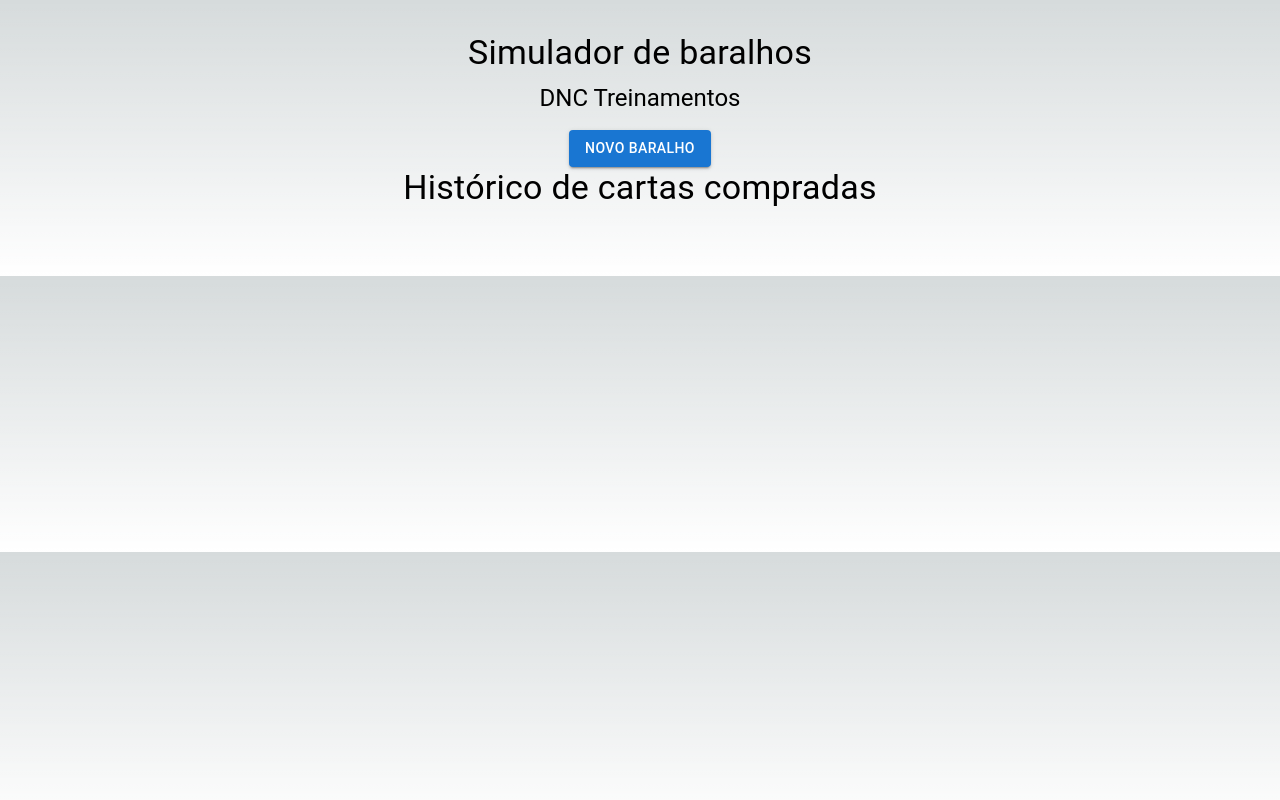
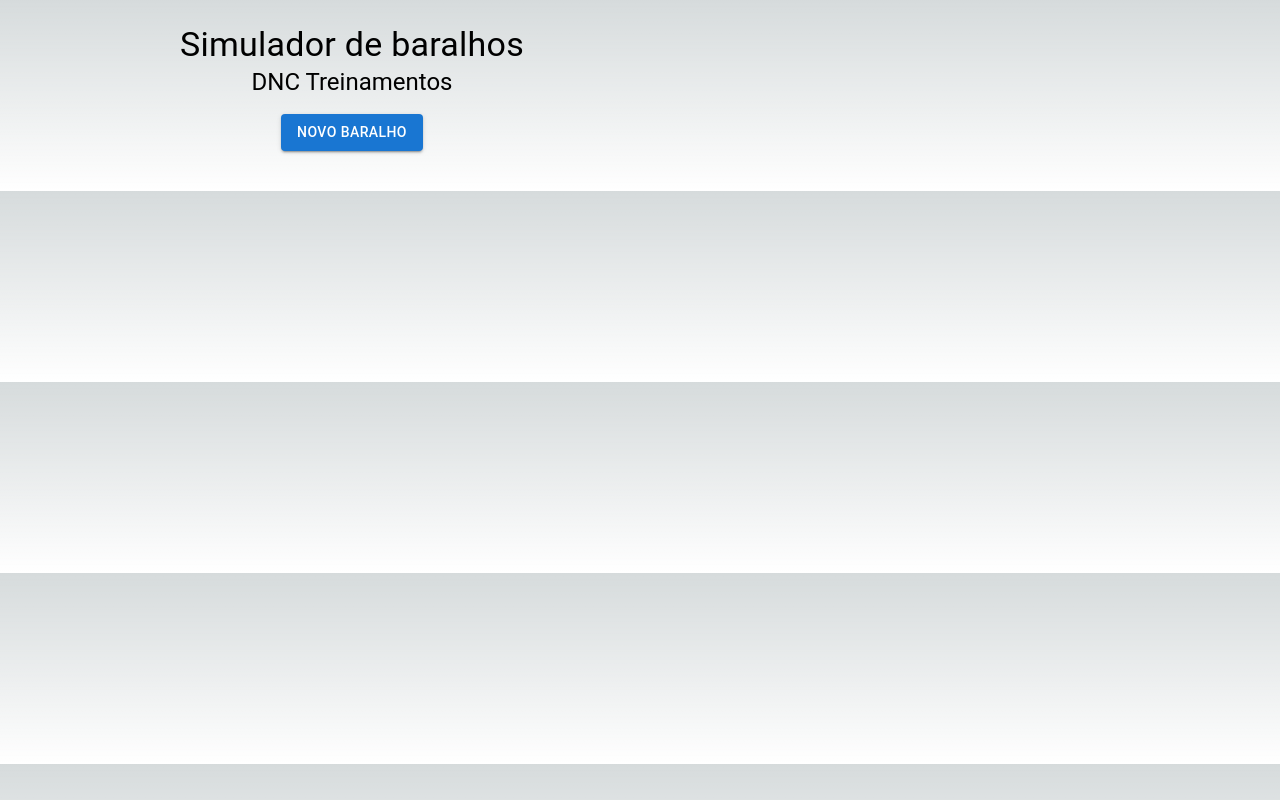
Before and after one commit to CSFDuarte/Baralho-DNC, a Next.js app: page / in a window 1280 px wide. Built offline with nearby package versions, Linux system fonts and the light colour scheme.

Commit message:
fix: Ajustes no layout

```diff
--- a/src/pages/index.tsx
+++ b/src/pages/index.tsx
@@ -36,39 +36,36 @@
 
   return (
     <Container>
+      <Grid container justifyContent="center" alignItems="flex-start" direction={'row'} my={1}>
         {/* BARALHO DE CARTAS */}
-      <Grid container justifyContent="center" alignItems="center" direction={'column'} my={1}>
-        <Grid item my={2}>
-          <Typography variant="h4" align="center" my={1}>
+        <Grid item justifyContent="center" alignItems="flex-start" direction={'column'} my={2} sm={12} md={6}>
+          <Grid container direction={"column"}>
+            <Typography variant="h4" align="center">
               Simulador de baralhos
             </Typography>
             <Typography variant="h5" align="center">
               DNC Treinamentos
             </Typography>
-        </Grid>
-
             <Button variant="contained" onClick={shuffleDeck} style={{ margin: 'auto' }}>
               {deck.deck_id === '' ? 'Novo baralho' : deck.shuffled ? 'Embaralhar novamente' : 'Embaralhar'}
             </Button>
+          </Grid>
+
           {deck.shuffled && (
-          <>
-            <Container style={{ textAlign: 'center', marginTop: '20px' }}>
+            <Container style={{ textAlign: 'center' }}>
               <img src={CARD_BACKGROUND} style={{ maxWidth: '100%', borderRadius: '5px' }} />
               <Typography variant="h6" align="center" hidden={deck.deck_id === ''}>
                 ID: {deck.deck_id} - Cartas restantes: {deck.remaining}
               </Typography>
-            </Container>
-            <Grid item my={2}>
               <Button variant="contained" onClick={drawCard} disabled={!deck.shuffled} style={{ margin: 'auto'}}>
                 Comprar carta
               </Button>
+            </Container>
+          )}
         </Grid>
-          </>
-        )}
-
+        <Grid item justifyContent="center" alignItems="center" direction={'column'} my={2} sm={12} md={6}>
           {/* CARTA COMPRADA */}
-        {card && (
-          <>
+          {card && (<>
             <Typography variant="h4" align="center">
               Carta comprada
             </Typography>
@@ -78,23 +75,21 @@
                 {translateValue(card.value) + " de " + translateSuit(card.suit)}
               </Typography>
             </Container>
-          </>
-        )}
+          </>)}
 
           {/* HISTÓRICO DE CARTAS COMPRADAS */}
+          {history.length > 0 && (<>
             <Typography variant="h4" align="center">
-          Histórico de cartas compradas
+              Histórico de cartas
             </Typography>
-        <Grid item my={2}>
-          <Container style={{ textAlign: 'center', marginTop: '20px' }}>
-            <Grid container justifyContent="center" alignItems="center" direction={'row'} my={1}>
+            <Grid container justifyContent="center" alignItems="center" direction={'row'} my={2}>
               {history.map((card: ICard, index: number) => (
                 <Grid item key={index}>
                   <img src={card.image} alt={card.code} style={{ maxWidth: '100px', borderRadius: '5px' }} />
                 </Grid>
               ))}
             </Grid>
-          </Container>
+          </>)}
         </Grid>
       </Grid>
     </Container>
--- a/src/styles/globals.css
+++ b/src/styles/globals.css
@@ -105,3 +105,8 @@
     color-scheme: dark;
   }
 }
+
+button {
+  margin-top: 1rem !important;
+  margin-bottom: 1rem !important;
+}
```
Lines whose indentation alone changed are shown as unchanged.
